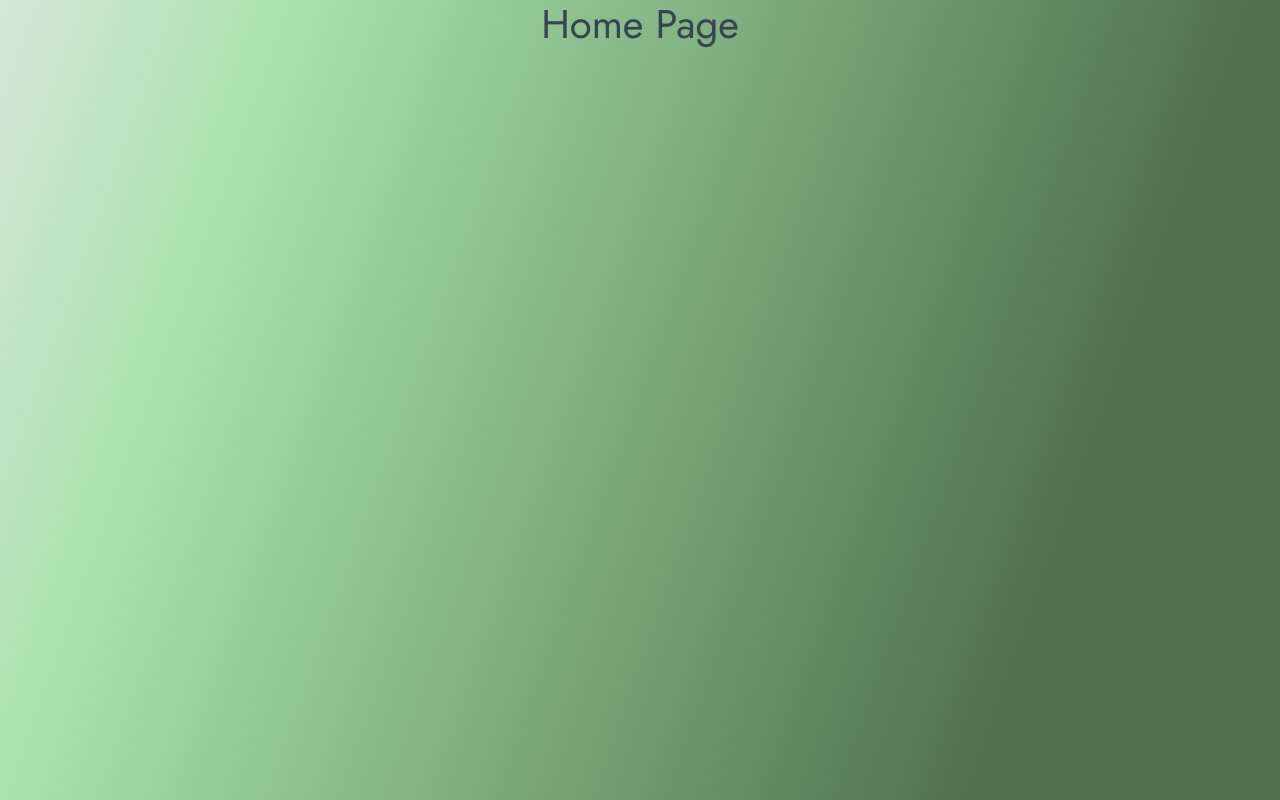
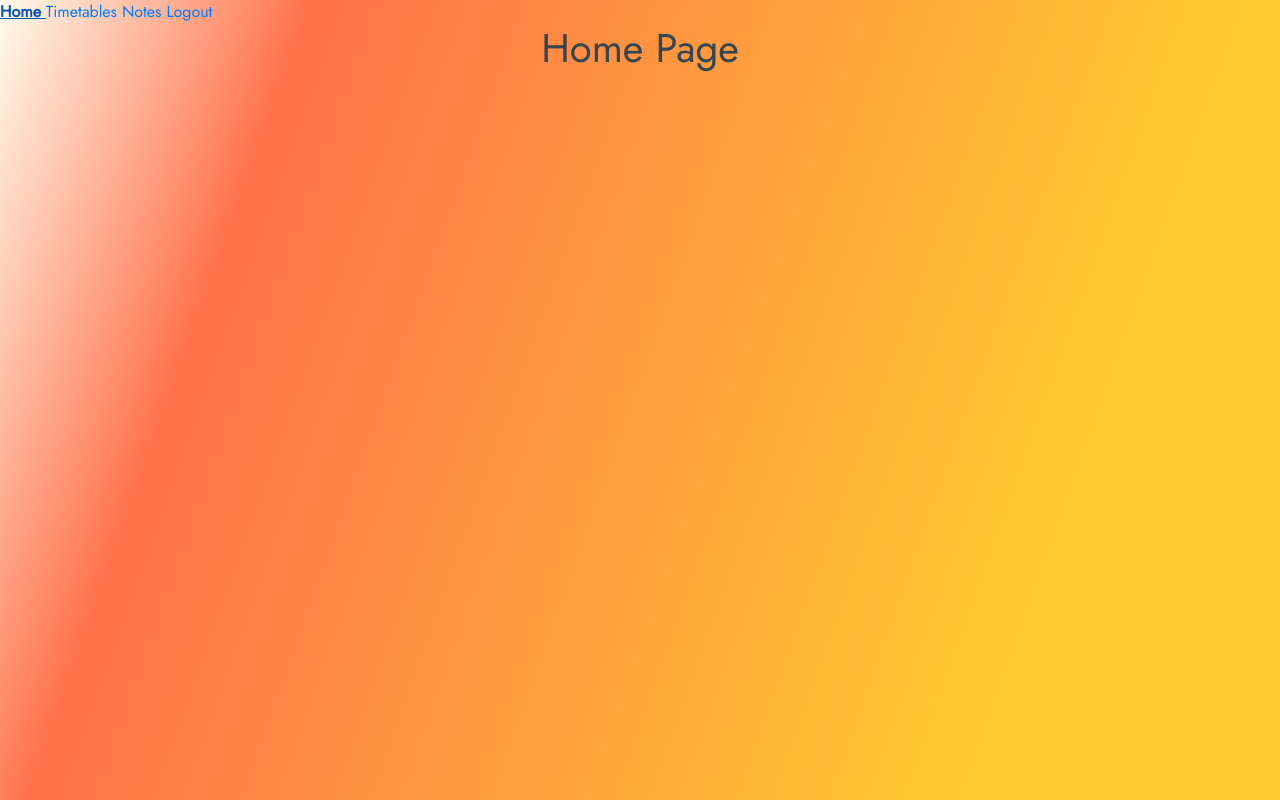
Before and after one commit to ConmHayes/Revision-App, a React (Vite) app in the folder client/: page / in a window 1280 px wide. Built offline with nearby package versions, Linux system fonts and the light colour scheme; the HTML template or start-up script is replaced by a standard one.

Commit message:
added header and some styling

```diff
--- a/client/src/App.css
+++ b/client/src/App.css
@@ -7,12 +7,7 @@ h1 {
 }
 
 body {
-  background: linear-gradient(
-    109.6deg,
-    rgb(214, 231, 217) 0%,
-    rgb(167, 225, 170) 20%,
-    rgb(81, 113, 77) 80%
-  );
+  background: linear-gradient(109.6deg, #fffbed, #ff724b 20%, #ffcb2f 80%);
   min-height: 100%;
   font-family: "Jost", sans-serif;
   min-height: 100vh; /* Use viewport height instead of height */
--- a/client/src/App.jsx
+++ b/client/src/App.jsx
@@ -1,17 +1,23 @@
 import "./App.css";
 import * as Pages from "./Pages";
 import { Routes, Route } from "react-router-dom";
+import { Header } from "./Components";
 
 function App() {
   return (
     <Routes>
-      <Route path="/" element={<Pages.HomePage />} />
+      <Route path="/" element={<Header />}>
+        <Route index element={<Pages.HomePage />} />
+
+        <Route path="/signup" element={<Pages.SignupPage />} />
+        <Route path="/timetables">
+          <Route index element={<Pages.TimetablesPage />} />
+          <Route path=":id" element={<Pages.TimetablePage />} />
+        </Route>
+        <Route path="/notes" element={<Pages.NotesPage />} />
+        <Route path="*" element={<Pages.NotFoundPage />} />
+      </Route>
       <Route path="/login" element={<Pages.LoginPage />} />
-      <Route path="/signup" element={<Pages.SignupPage />} />
-      <Route path="/timetables" element={<Pages.TimetablesPage />} />
-      <Route path="/timetables/:id" element={<Pages.TimetablePage />} />
-      <Route path="/notes" element={<Pages.NotesPage />} />
-      <Route path="*" element={<Pages.NotFoundPage />} />
     </Routes>
   );
 }
--- a/client/src/components/Header/index.jsx
+++ b/client/src/components/Header/index.jsx
@@ -1,14 +1,30 @@
 import React from "react";
 import { NavLink, Outlet } from "react-router-dom";
 
-const styles = ({ isActive }) => ({fontWeight: isActive ? "bold"})
+const styles = ({ isActive }) => ({ fontWeight: isActive ? "bold" : "medium" });
 
-export default function Header(){
-    return (
-        <header>
-            <nav>
-                <NavLink to = "/" style = { styles }
-            </nav>
-        </header>
-    )
+export default function Header() {
+  return (
+    <>
+      <header>
+        <nav>
+          <NavLink to="/" style={styles}>
+            {" "}
+            Home{" "}
+          </NavLink>
+          <NavLink to="/timetables" style={styles}>
+            Timetables{" "}
+          </NavLink>
+          <NavLink to="/notes" style={styles}>
+            Notes
+          </NavLink>
+          <NavLink to="/login" style={styles}>
+            {" "}
+            Logout
+          </NavLink>
+        </nav>
+      </header>
+      <Outlet />
+    </>
+  );
 }
--- a/client/src/components/index.jsx
+++ b/client/src/components/index.jsx
@@ -1 +1,2 @@
+export { default as Header } from "./Header";
 export { default as UsernameForm } from "./UsernameForm";
--- a/client/src/pages/LoginPage/index.jsx
+++ b/client/src/pages/LoginPage/index.jsx
@@ -1,5 +1,7 @@
-import { useEffect, useState } from "react";
+import { useState } from "react";
 import { UsernameForm } from "../../Components";
+
+localStorage.clear();
 
 export default function LoginPage() {
   const [username, setUsername] = useState("");
--- a/client/src/pages/SignupPage/index.jsx
+++ b/client/src/pages/SignupPage/index.jsx
@@ -1,5 +1,5 @@
 import React from "react";
 
-export default function SigupPage() {
+export default function SignupPage() {
   return <h1>Sign up Page</h1>;
 }
```
Also changed, not shown: client/src/components/SearchForm/index.jsx (+23 -0 lines).
